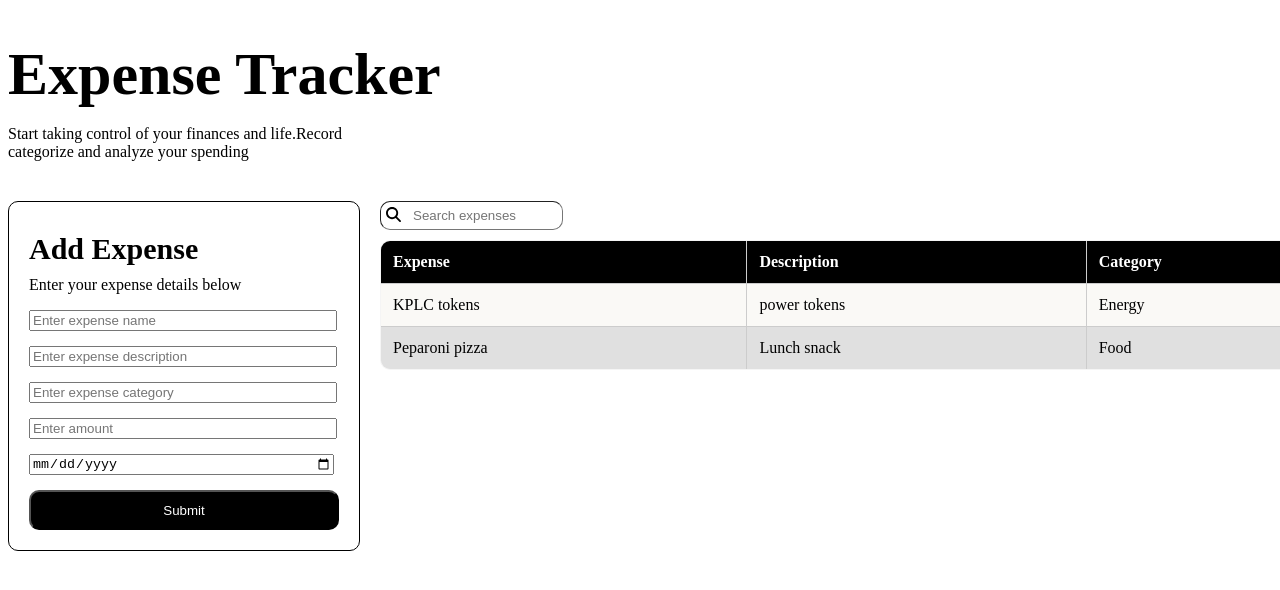
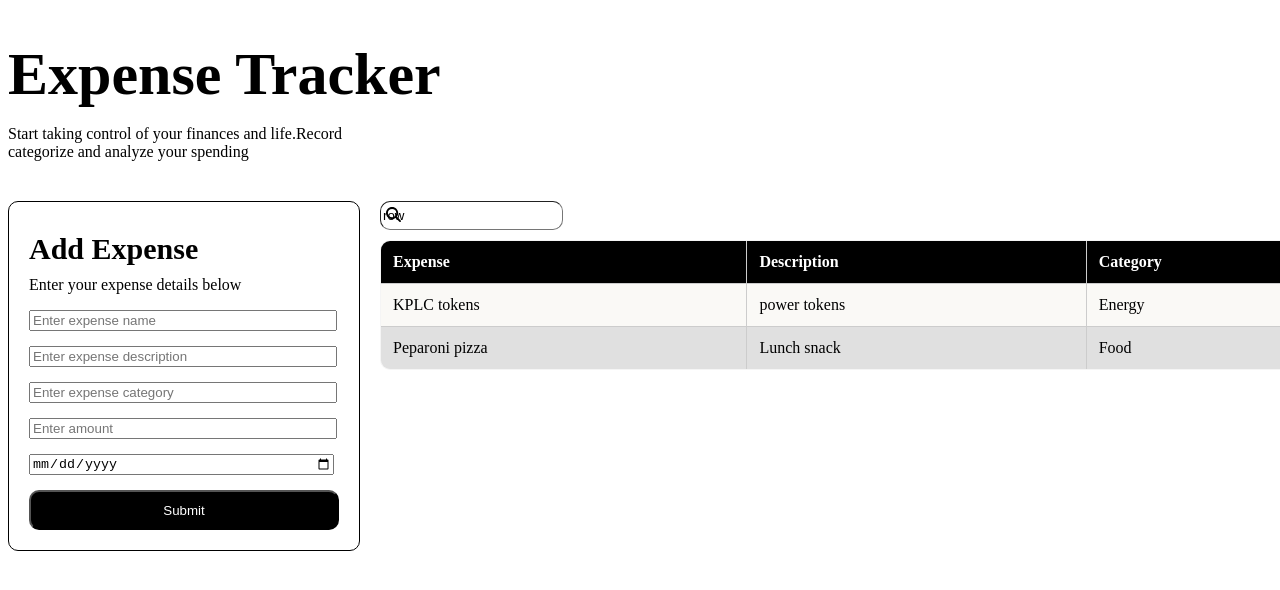
Before and after one commit to Richard3wasonga/EXPENSE-TRACKER, a React (Vite) app: page / in a window 1280 px wide. Shown: the top 590 px of the page. Built offline with nearby package versions, Linux system fonts and the light colour scheme.

Commit message:
update on structure

```diff
--- a/src/components/DisplayExpense.jsx
+++ b/src/components/DisplayExpense.jsx
@@ -1,8 +1,8 @@
 import React from 'react'
 import { expense } from '../data'
-import SerachBar from './SerachBar'
 
-function Productdis({expense,description,category,amount,date}){
+function Productdis({expense,description,category,amount,date,search}){
+
    return(
     <tr>
         <td>{expense}</td>
@@ -17,8 +17,7 @@ function Productdis({expense,description,category,amount,date}){
 function DisplayExpense() {
   return (
     <div className='tabledis'>
-        <SerachBar/>
-        <table>
+    <table>
         <thead>
             <tr>
                 <th>Expense</th>
--- a/src/components/Main.jsx
+++ b/src/components/Main.jsx
@@ -1,12 +1,12 @@
 import React from 'react'
 import ExpenseForm from './ExpenseForm'
-import DisplayExpense from './DisplayExpense'
+import SearchExchange from './SearchExchange'
 
 function Main() {
   return (
     <div className='maincontent'>
         <ExpenseForm/>
-        <DisplayExpense/>
+        <SearchExchange/>
     </div>
   )
 }
--- /dev/null
+++ b/src/components/SearchExchange.jsx
@@ -0,0 +1,17 @@
+import React,{useState} from 'react'
+import DisplayExpense from './DisplayExpense'
+import SerachBar from './SerachBar'
+
+
+
+function SearchExchange() {
+    const [Search, setSearch] = useState("row")
+  return (
+    <div>
+        <SerachBar search={Search}/>
+        <DisplayExpense search={Search}/>
+    </div>
+  )
+}
+
+export default SearchExchange
--- a/src/components/SerachBar.jsx
+++ b/src/components/SerachBar.jsx
@@ -2,10 +2,10 @@ import React from 'react'
 import { FontAwesomeIcon } from '@fortawesome/react-fontawesome'
 import { faMagnifyingGlass } from '@fortawesome/free-solid-svg-icons'
 
-function SerachBar() {
+function SerachBar({search}) {
   return (
     <form>
-        <input type="text" placeholder='Search expenses' className='searchbar'/>
+        <input type="text" placeholder='Search expenses' className='searchbar' value={search}/>
         <button className='searchbtn'><FontAwesomeIcon icon={faMagnifyingGlass} /></button>
     </form>
   )
```
